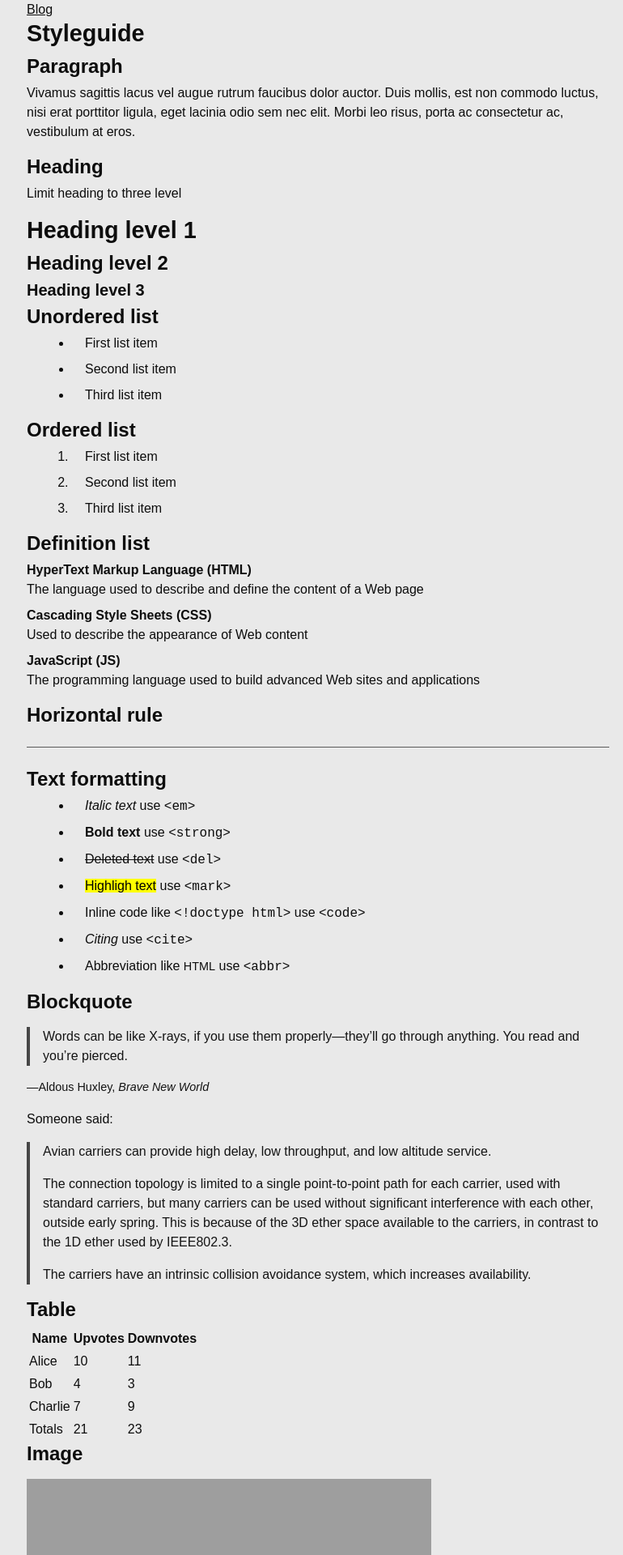
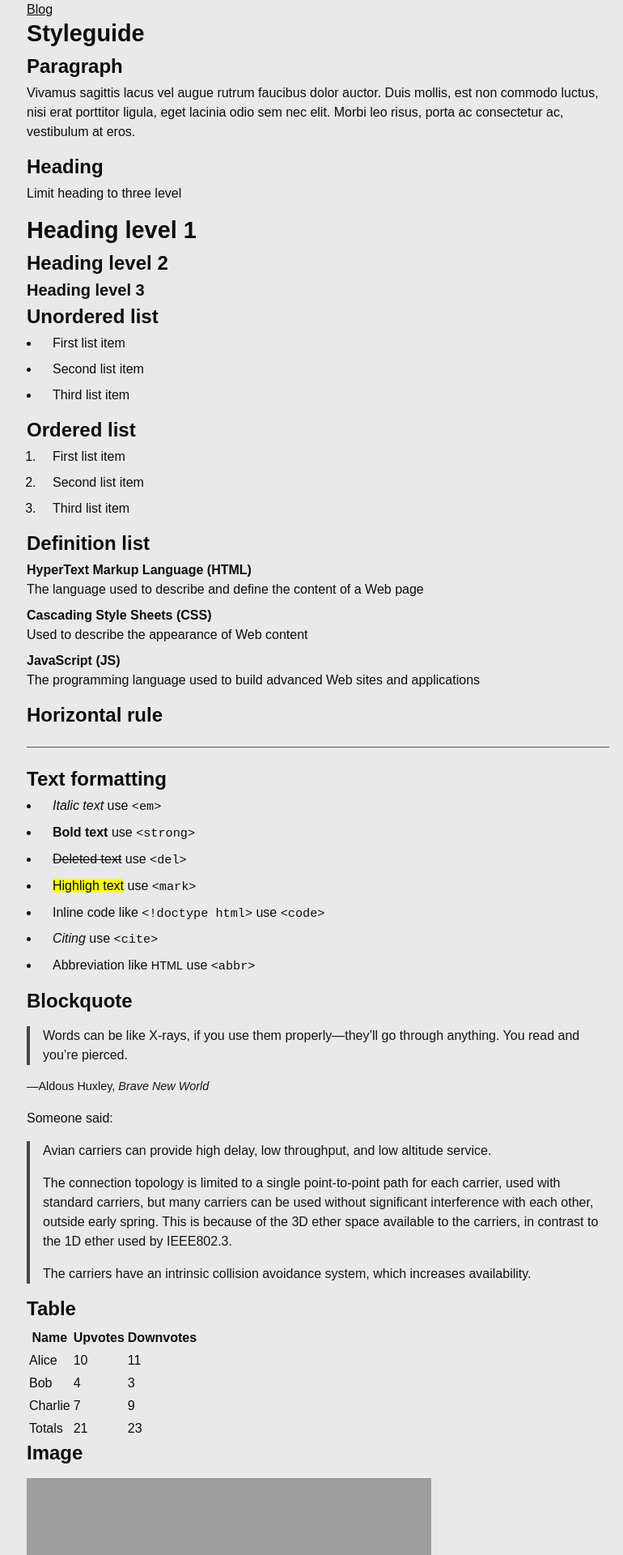
Before and after one commit to aflim/blog, a Jekyll site: the page built from styleguide.md, in a window 1280 px wide. Shown: the top 1920 px of the page at 81% size, without its empty margins (247-1017 px from the left). Built offline with Jekyll 4.4.1, drawn with Linux system fonts in a browser that asks for light colours; grey boxes are pictures that could not be loaded.

Commit message:
Update _typography.scss

```diff
--- a/_sass/_typography.scss
+++ b/_sass/_typography.scss
@@ -36,6 +36,7 @@ p {
 
 ul,
 ol {
+  padding-inline-start: 0;
   margin-block-start: 0;
   margin-block-end: 1em;
 
@@ -99,6 +100,11 @@ blockquote {
   }
 }
 
+code {
+  font-family: monospace;
+  font-size: 95%;
+}
+
 pre {
   display: block;
   margin-block: 0;
@@ -106,5 +112,6 @@ pre {
 }
 
 .highlight {
+  margin-inline: (-$spacer-base);
   background-color: $bg-2;
 }
```
